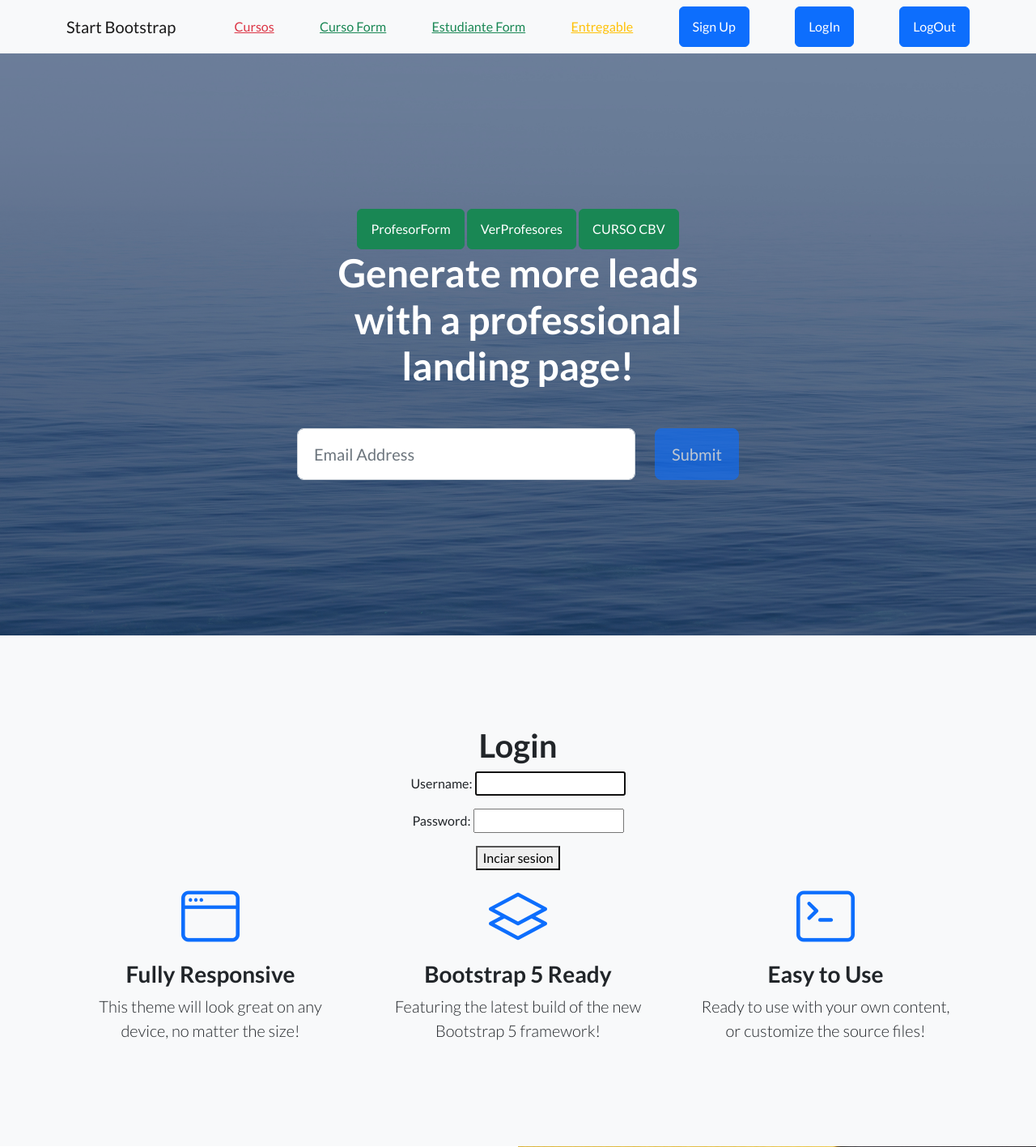
After one commit to HM3R1NO/TuPrimeraPagina-Merino, a Django app: page /logIn/ in a window 1280 px wide. The commit adds this page. Shown: the top 1417 px of the page at 81% size. Run offline with Django 4.2, Linux system fonts and the light colour scheme; some libraries are stand-ins or nearby versions.

Commit message:
Hasta Decoradores

```diff
--- a/ProyectoCoder/AppCoder/templates/AppCoder/curso_lista.html
+++ b/ProyectoCoder/AppCoder/templates/AppCoder/curso_lista.html
@@ -3,7 +3,7 @@
 {% block cuerpo %}
 <h1>Listado de Cursos</h1>
 
-<a href={% url 'NuevoCurso' %}>Nuevo Curso</a>
+<a href="{% url 'NuevoCurso' %}">Nuevo Curso</a>
 <form action="" method="GET">
     {% csrf_token %}
     {{formulario.as_p}}
--- a/ProyectoCoder/AppCoder/templates/AppCoder/index.html
+++ b/ProyectoCoder/AppCoder/templates/AppCoder/index.html
@@ -26,8 +26,9 @@
 
                 <a class="text-success" href='{% url "estudianteForm" %}'> Estudiante Form</a>
                 <a class="text-warning" href="">Entregable</a>
-                <a class="text-gray" href="">Sign Up</a>
-                <a class="btn btn-primary" href="">Sign Up</a>
+                <a class="btn btn-primary" href='{% url "SingUp" %}'>Sign Up</a>
+                <a class="btn btn-primary" href='{% url "LogIn" %}'>LogIn</a>
+                <a class="btn btn-primary" href='{% url "LogOut" %}'>LogOut</a>
             </div>
         </nav>
         <!-- Masthead-->
--- /dev/null
+++ b/ProyectoCoder/AppCoder/templates/AppCoder/login.html
@@ -0,0 +1,15 @@
+{% extends 'AppCoder/index.html'%}
+{% load static %}
+
+{% block titulo%}Login{% endblock titulo%}
+
+{% block cuerpo %}
+<h1>Login</h1>
+
+
+<form action="" method="POST">
+    {% csrf_token %}
+        {{ form.as_p }}
+    <button type="submit">Inciar sesion</button>
+</form>
+{% endblock cuerpo  %}
--- a/ProyectoCoder/AppCoder/urls.py
+++ b/ProyectoCoder/AppCoder/urls.py
@@ -30,5 +30,11 @@
     path('cursos/<pk>/editar/', CursoUpdateView.as_view(), name = "EditarCurso"),
     path('cursos/<pk>/borrar/', CursoDeleteView.as_view(), name = "BorrarCurso"),
 
+    #LogIn -Register -LogOut
+
+    path('logIn/', login_view, name='LogIn'),
+    path('singUp/', register, name='SingUp'),
+    path('logOut/', LogoutView.as_view(template_name='AppCoder/logout.html'), name='LogOut')
+
 
 ]
--- a/ProyectoCoder/AppCoder/views.py
+++ b/ProyectoCoder/AppCoder/views.py
@@ -8,6 +8,20 @@
 from django.views.generic.edit import CreateView ,UpdateView, DeleteView
 from django.views.generic import ListView
 from django.urls import reverse_lazy
+
+#LogIn
+from django.contrib.auth.forms import AuthenticationForm, UserCreationForm
+from django.contrib.auth import login, authenticate
+from django.contrib.auth.views import LogoutView
+#Register/SingIn
+#from django.contrib.auth.forms import UserCreationForm
+
+#Decorador. vistas solo despues de logearse (@login_required)
+from django.contrib.auth.decorators import login_required
+
+#Decorador para Clases.
+from django.contrib.auth.mixins import LoginRequiredMixin
+
 
 
 # Create your views here.
@@ -32,6 +46,7 @@
 def entregables(request):
     return HttpResponse('vista entregables')
 
+@login_required
 def cursoForm(request):
     if request.method == "POST":
         curso=Curso(nombre=request.POST["nombre"], camada=request.POST["camada"]) #En la clase al profe le falto asignar las variables(nombre=...,camada=...) y por eso daba error.
@@ -125,31 +140,68 @@
 
 #===============================================================
 
-class CursoListView(ListView):
+class CursoListView(LoginRequiredMixin,ListView):
     model = Curso
     context_object_name = "cursos"
     template_name = "AppCoder/curso_lista.html"
 
 
-class CursoDetailView(DetailView):
+class CursoDetailView(LoginRequiredMixin,DetailView):
     model = Curso
     template_name = "AppCoder/curso_detalle.html"
 
 
-class CursoCreateView(CreateView):
+class CursoCreateView(LoginRequiredMixin,CreateView):
     model = Curso
     template_name = "AppCoder/curso_crear.html"
     success_url = reverse_lazy('ListaCursos')
     fields = ['nombre', 'camada']
 
 
-class CursoUpdateView(UpdateView):
+class CursoUpdateView(LoginRequiredMixin,UpdateView):
     model = Curso
     template_name = "AppCoder/curso_editar.html"
     success_url = reverse_lazy('ListaCursos')
     fields = ['nombre', 'camada']
 
-class CursoDeleteView(DeleteView):
+class CursoDeleteView(LoginRequiredMixin,DeleteView):
     model = Curso
     template_name = "AppCoder/curso_borrar.html"
     success_url = reverse_lazy('ListaCursos')
+
+    #LogIn-Register-LogOut=====================================
+
+#LogIn
+
+def login_view(request):
+
+    if request.method == "POST": #click al boton iniciar sesion
+        form_inicio = AuthenticationForm(request, data = request.POST)
+        if form_inicio.is_valid(): #el formulario nos ayuda a validar
+            info = form_inicio.cleaned_data #data que se escribio en el formulario de login en modo diccionario
+            usuario = info.get("username")
+            contra = info.get("password")
+            #acá hacemos la validación
+            user = authenticate(username=usuario, password=contra) #existe el usuario (retorna el usuario) ---- no existe usuario (retorna None)
+            if user:
+                login(request, user)    #iniciar sesion ya que el usuario si existe (credenciales correctas)
+                return render(request, "AppCoder/index.html", {"usuario":user})
+        else:
+            return render(request,"AppCoder/index.html", {"mensaje":"DATOS INCORRECTOS"})
+    form_inicio = AuthenticationForm() #formulario vacio
+    return render(request,"AppCoder/login.html", {"form":form_inicio} )
+
+#Register/SingUp
+
+def register(request):
+    if request.method == 'POST':
+            form = UserCreationForm(request.POST)
+            #form = UserRegisterForm(request.POST)
+            if form.is_valid():
+                username = form.cleaned_data['username']
+                form.save()
+                return render(request,"AppCoder/index.html" ,  {"mensaje":"Usuario Creado :)"})
+    else:
+            form = UserCreationForm()
+            #form = UserRegisterForm()
+    return render(request,"AppCoder/singup.html" ,  {"form":form})
--- a/ProyectoCoder/ProyectoCoder/settings.py
+++ b/ProyectoCoder/ProyectoCoder/settings.py
@@ -122,3 +122,5 @@
 # https://docs.djangoproject.com/en/4.2/ref/settings/#default-auto-field
 
 DEFAULT_AUTO_FIELD = 'django.db.models.BigAutoField'
+
+LOGIN_URL = 'LogIn'
```
Also changed, not shown: ProyectoCoder/AppCoder/templates/AppCoder/logout.html (added, +8 -0 lines), ProyectoCoder/AppCoder/templates/AppCoder/singup.html (added, +10 -0 lines), ProyectoCoder/db.sqlite3.
